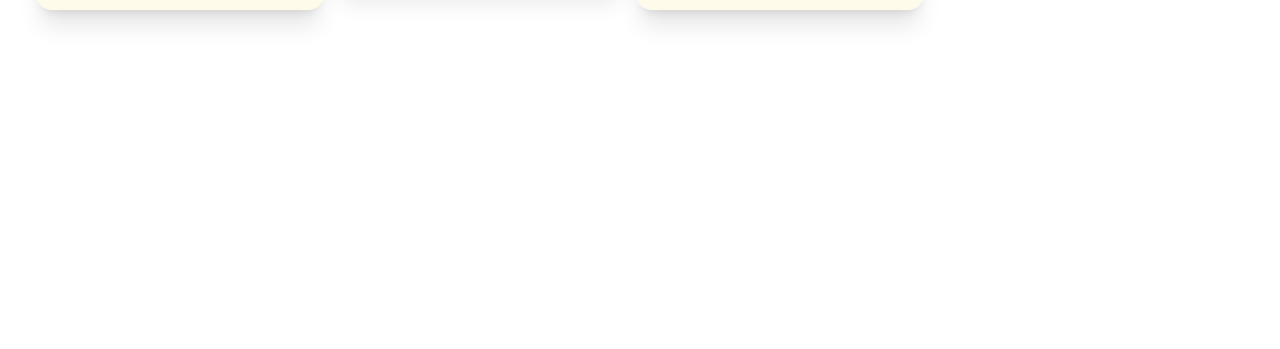
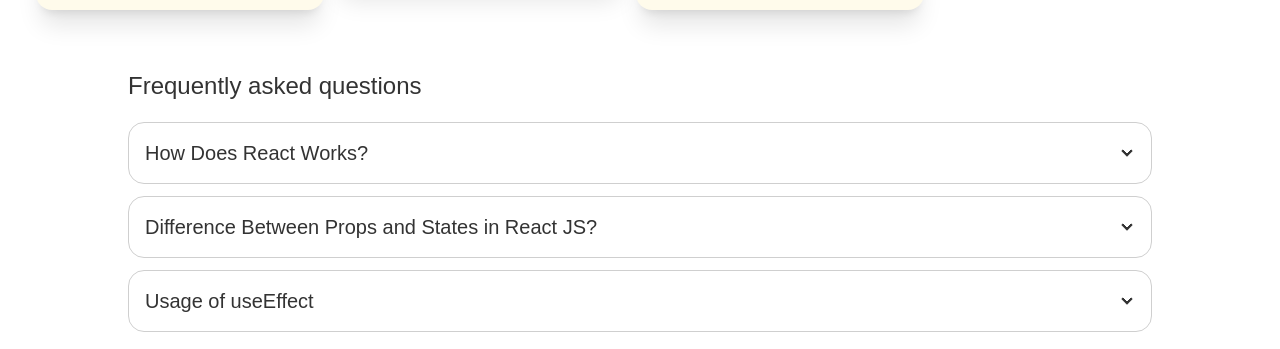
Before and after one commit to AsmI1294/Course_buddy, a React (Create React App) app: page / in a window 1280 px wide. Shown: the part 1946-2295 px from the top of the page. Before the commit the page ends 2016 px from the top, so only its background shows below. Built offline with nearby package versions, Linux system fonts and the light colour scheme.

Commit message:
faq done

```diff
--- a/src/App.js
+++ b/src/App.js
@@ -1,5 +1,6 @@
 import { useState } from "react";
 import Courses from "./components/Courses/Courses";
+import Faq from "./components/Faq/Faq";
 import Plan from "./components/Plan/Plan";
 
 function App() {
@@ -8,12 +9,18 @@ function App() {
     setState(total);
   }
   return (
-    <div className="grid grid-cols-4 gap-4 ">
-      <div className="col-span-3 ">
-        <Courses func={handleCourse} />
+    <div>
+      <div className="grid grid-cols-4 gap-4 ">
+        <div className="col-span-3 ">
+          <Courses func={handleCourse} />
+        </div>
+        <div className="m-3 mt-6">
+          <Plan sum={state} />
+        </div>
       </div>
-      <div className="m-3 mt-6">
-        <Plan sum={state} />
+      <div className="mx-32 mb-5">
+        <p className="text-2xl mb-5">Frequently asked questions</p>
+        <Faq />
       </div>
     </div>
   );
--- /dev/null
+++ b/src/components/Faq/Faq.js
@@ -0,0 +1,59 @@
+import React from "react";
+
+const Faq = () => {
+  return (
+    <div>
+      <div
+        tabIndex={0}
+        className="collapse collapse-arrow border border-base-300 bg-base-100 rounded-box my-3"
+      >
+        <div className="collapse-title text-xl font-medium">
+          How Does React Works?
+        </div>
+        <div className="collapse-content">
+          <p>
+            React uses a declarative paradigm that makes it easier to reason
+            about your application and aims to be both efficient and flexible.
+            It designs simple views for each state in your application, and
+            React will efficiently update and render just the right component
+            when your data changes.
+          </p>
+        </div>
+      </div>
+      <div
+        tabIndex={1}
+        className="collapse collapse-arrow border border-base-300 bg-base-100 rounded-box my-3"
+      >
+        <div className="collapse-title text-xl font-medium">
+          Difference Between Props and States in React JS?
+        </div>
+        <div className="collapse-content">
+          <p>
+            props are passed via component properties, they're not reactive.
+            State are variables that react will react , updating the UI when
+            values changes.
+          </p>
+        </div>
+      </div>
+      <div
+        tabIndex={2}
+        className="collapse collapse-arrow border border-base-300 bg-base-100 rounded-box my-3"
+      >
+        <div className="collapse-title text-xl font-medium">
+          Usage of useEffect
+        </div>
+        <div className="collapse-content">
+          <li>Running on state change: validating input field</li>
+          <li>Running on state change: live filtering</li>
+          <li>Running on state change: trigger animation on new array value</li>
+          <li>
+            Running on props change: update paragraph list on fetched API data
+            update
+          </li>
+        </div>
+      </div>
+    </div>
+  );
+};
+
+export default Faq;
```
